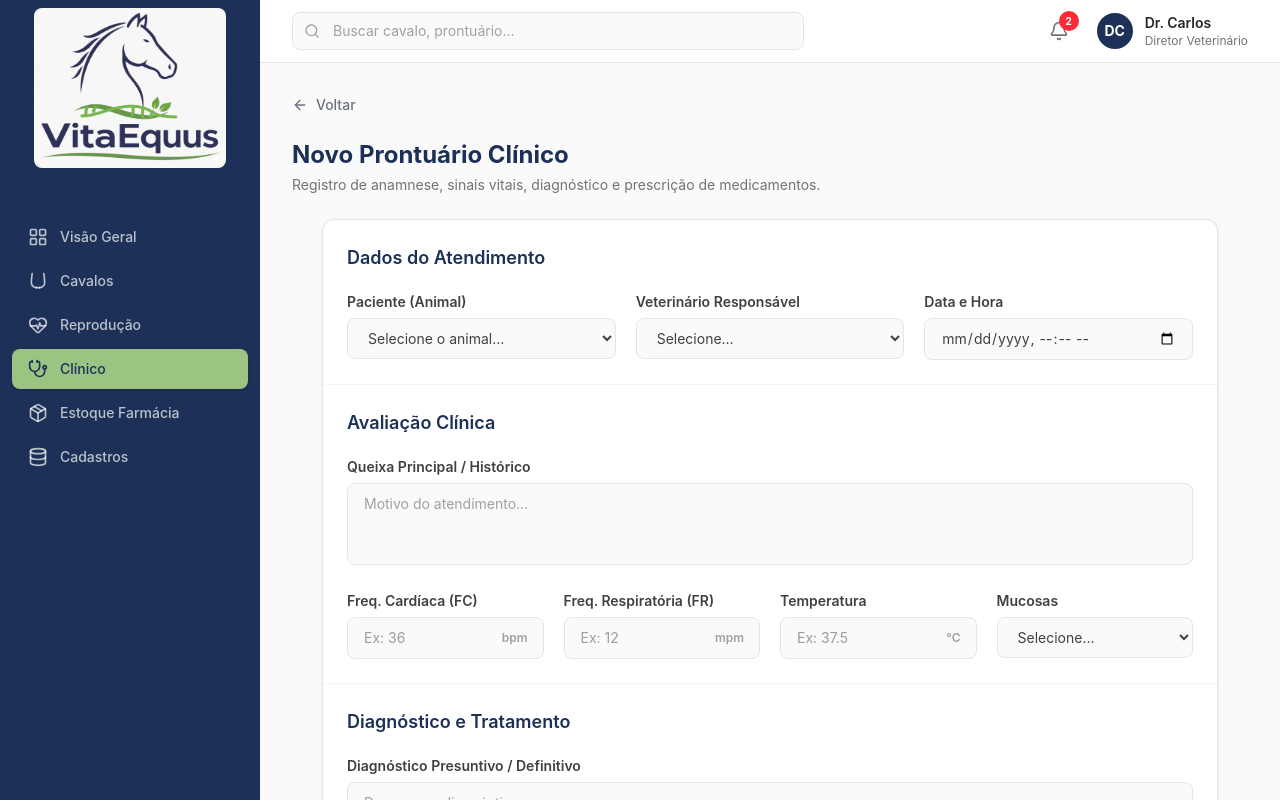
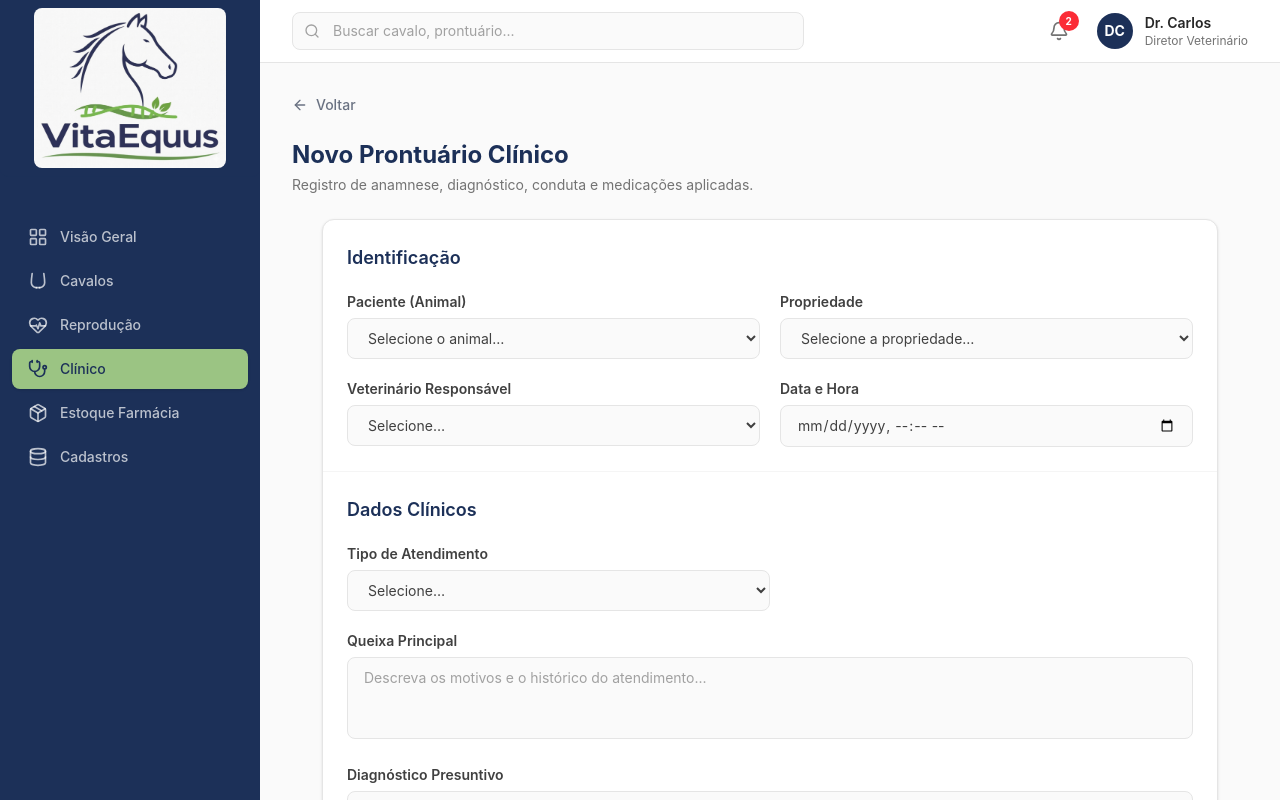
Before and after one commit to diogobrasil/vitta-equus-front, a React (Vite) app: page /clinico/novo in a window 1280 px wide. Built offline with nearby package versions, Linux system fonts and the light colour scheme.

Commit message:
refactor: Changes to the clinical care form to allow for the addition of more than one medication

```diff
--- a/src/pages/NovoProntuario.tsx
+++ b/src/pages/NovoProntuario.tsx
@@ -1,50 +1,82 @@
 import { useState } from "react";
 import { useNavigate } from "react-router-dom";
-import { ArrowLeft, Save } from "lucide-react";
+import { ArrowLeft, Save, Plus, Trash2 } from "lucide-react";
 
 /* ─────────────────────── Tipos ─────────────────────── */
 
+interface MedicacaoAplicada {
+    id: string; // ID temporário para o React renderizar a lista
+    insumoId: string;
+    dose: string;
+    viaAdministracao: string;
+    observacao: string;
+}
+
 interface ProntuarioForm {
     animalId: string;
+    propriedadeId: string;
     veterinarioId: string;
     dataHora: string;
+    tipoAtendimento: string;
     queixa: string;
-    fc: string;
-    fr: string;
-    temperatura: string;
-    mucosas: string;
     diagnostico: string;
-    prescricao: string;
+    conduta: string;
 }
 
-const INITIAL_STATE: ProntuarioForm = {
+const INITIAL_FORM: ProntuarioForm = {
     animalId: "",
+    propriedadeId: "",
     veterinarioId: "",
     dataHora: "",
+    tipoAtendimento: "",
     queixa: "",
-    fc: "",
-    fr: "",
-    temperatura: "",
-    mucosas: "",
     diagnostico: "",
-    prescricao: "",
+    conduta: "",
 };
 
 /* ─────────────────────── Componente ─────────────────────── */
 
 export default function NovoProntuario() {
     const navigate = useNavigate();
-    const [form, setForm] = useState<ProntuarioForm>(INITIAL_STATE);
+    const [form, setForm] = useState<ProntuarioForm>(INITIAL_FORM);
+    const [medicacoes, setMedicacoes] = useState<MedicacaoAplicada[]>([]);
 
-    const update = (field: keyof ProntuarioForm, value: string) =>
+    const updateForm = (field: keyof ProntuarioForm, value: string) =>
         setForm((prev) => ({ ...prev, [field]: value }));
+
+    const handleAddMedicacao = () => {
+        setMedicacoes((prev) => [
+            ...prev,
+            {
+                id: crypto.randomUUID(),
+                insumoId: "",
+                dose: "",
+                viaAdministracao: "",
+                observacao: "",
+            },
+        ]);
+    };
+
+    const handleRemoveMedicacao = (id: string) => {
+        setMedicacoes((prev) => prev.filter((med) => med.id !== id));
+    };
+
+    const updateMedicacao = (id: string, field: keyof MedicacaoAplicada, value: string) => {
+        setMedicacoes((prev) =>
+            prev.map((med) => (med.id === id ? { ...med, [field]: value } : med))
+        );
+    };
 
     const handleSubmit = (e: React.FormEvent) => {
         e.preventDefault();
-        console.log(
-            "📤 Dados do Prontuário Clínico:",
-            JSON.stringify(form, null, 2)
-        );
+
+        // payload que seria enviado para a API
+        const payload = {
+            ...form,
+            medicacoesAplicadas: medicacoes.map(({ id, ...rest }) => rest), // Remove o UUID no payload final
+        };
+
+        console.log("📤 Dados do Prontuário Clínico:", JSON.stringify(payload, null, 2));
         alert("Prontuário salvo com sucesso! (verifique o console)");
     };
 
@@ -69,8 +101,8 @@ export default function NovoProntuario() {
                     Novo Prontuário Clínico
                 </h1>
                 <p className="mt-1 text-sm text-neutral-500">
-                    Registro de anamnese, sinais vitais, diagnóstico e prescrição
-                    de medicamentos.
+                    Registro de anamnese, diagnóstico, conduta e medicações
+                    aplicadas.
                 </p>
             </div>
 
@@ -79,13 +111,13 @@ export default function NovoProntuario() {
                 onSubmit={handleSubmit}
                 className="mx-auto max-w-4xl rounded-xl border border-neutral-200 bg-white shadow-sm"
             >
-                {/* ─── Seção 1: Dados do Atendimento ─── */}
+                {/* ─── Seção 1: Identificação ─── */}
                 <div className="border-b border-neutral-100 p-6 space-y-5">
                     <h2 className="text-lg font-semibold text-brand-blue">
-                        Dados do Atendimento
+                        Identificação
                     </h2>
 
-                    <div className="grid grid-cols-1 gap-5 sm:grid-cols-3">
+                    <div className="grid grid-cols-1 gap-5 sm:grid-cols-2">
                         {/* Paciente */}
                         <div className="space-y-1.5">
                             <label
@@ -97,16 +129,32 @@ export default function NovoProntuario() {
                             <select
                                 id="animal"
                                 value={form.animalId}
-                                onChange={(e) =>
-                                    update("animalId", e.target.value)
-                                }
+                                onChange={(e) => updateForm("animalId", e.target.value)}
                                 className={inputClass}
                             >
                                 <option value="">Selecione o animal…</option>
                                 <option value="1">Campeão (Box 08)</option>
-                                <option value="2">
-                                    Estrela Dalva (Box 05)
-                                </option>
+                                <option value="2">Estrela Dalva (Box 05)</option>
+                            </select>
+                        </div>
+
+                        {/* Propriedade */}
+                        <div className="space-y-1.5">
+                            <label
+                                htmlFor="propriedade"
+                                className="block text-sm font-semibold text-neutral-700"
+                            >
+                                Propriedade
+                            </label>
+                            <select
+                                id="propriedade"
+                                value={form.propriedadeId}
+                                onChange={(e) => updateForm("propriedadeId", e.target.value)}
+                                className={inputClass}
+                            >
+                                <option value="">Selecione a propriedade…</option>
+                                <option value="1">Fazenda Esperança</option>
+                                <option value="2">Haras Boa Vista</option>
                             </select>
                         </div>
 
@@ -121,9 +169,7 @@ export default function NovoProntuario() {
                             <select
                                 id="veterinario"
                                 value={form.veterinarioId}
-                                onChange={(e) =>
-                                    update("veterinarioId", e.target.value)
-                                }
+                                onChange={(e) => updateForm("veterinarioId", e.target.value)}
                                 className={inputClass}
                             >
                                 <option value="">Selecione…</option>
@@ -144,191 +190,200 @@ export default function NovoProntuario() {
                                 id="dataHora"
                                 type="datetime-local"
                                 value={form.dataHora}
-                                onChange={(e) =>
-                                    update("dataHora", e.target.value)
-                                }
+                                onChange={(e) => updateForm("dataHora", e.target.value)}
                                 className={inputClass}
                             />
                         </div>
                     </div>
                 </div>
 
-                {/* ─── Seção 2: Anamnese e Sinais Vitais ─── */}
+                {/* ─── Seção 2: Dados Clínicos ─── */}
                 <div className="border-b border-neutral-100 p-6 space-y-5">
                     <h2 className="text-lg font-semibold text-brand-blue">
-                        Avaliação Clínica
+                        Dados Clínicos
                     </h2>
 
-                    {/* Queixa */}
+                    <div className="space-y-5">
+                        {/* Tipo de Atendimento */}
+                        <div className="space-y-1.5 sm:w-1/2">
+                            <label
+                                htmlFor="tipoAtendimento"
+                                className="block text-sm font-semibold text-neutral-700"
+                            >
+                                Tipo de Atendimento
+                            </label>
+                            <select
+                                id="tipoAtendimento"
+                                value={form.tipoAtendimento}
+                                onChange={(e) => updateForm("tipoAtendimento", e.target.value)}
+                                className={inputClass}
+                            >
+                                <option value="">Selecione…</option>
+                                <option value="clínico geral">Clínico Geral</option>
+                                <option value="vacinação">Vacinação</option>
+                                <option value="vermifugação">Vermifugação</option>
+                                <option value="exame laboratório">Exame Laboratorial</option>
+                            </select>
+                        </div>
+
+                        {/* Queixa Principal */}
                         <div className="space-y-1.5">
                             <label
                                 htmlFor="queixa"
                                 className="block text-sm font-semibold text-neutral-700"
                             >
-                            Queixa Principal / Histórico
+                                Queixa Principal
                             </label>
                             <textarea
                                 id="queixa"
                                 rows={3}
-                            placeholder="Motivo do atendimento..."
+                                placeholder="Descreva os motivos e o histórico do atendimento..."
                                 value={form.queixa}
-                            onChange={(e) => update("queixa", e.target.value)}
+                                onChange={(e) => updateForm("queixa", e.target.value)}
                                 className="w-full rounded-lg border border-neutral-200 bg-neutral-50 px-4 py-2.5 text-sm text-neutral-700 placeholder:text-neutral-400 outline-none transition resize-none focus:border-brand-green focus:ring-2 focus:ring-brand-green/20"
                             />
                         </div>
 
-                    {/* Sinais Vitais */}
-                    <div className="grid grid-cols-2 gap-5 sm:grid-cols-4">
-                        {/* FC */}
-                        <div className="space-y-1.5">
-                            <label
-                                htmlFor="fc"
-                                className="block text-sm font-semibold text-neutral-700"
-                            >
-                                Freq. Cardíaca (FC)
-                            </label>
-                            <div className="relative">
-                                <input
-                                    id="fc"
-                                    type="number"
-                                    min={0}
-                                    placeholder="Ex: 36"
-                                    value={form.fc}
-                                    onChange={(e) =>
-                                        update("fc", e.target.value)
-                                    }
-                                    className={`${inputClass} pr-14`}
-                                />
-                                <span className="pointer-events-none absolute right-4 top-1/2 -translate-y-1/2 text-xs font-semibold text-neutral-400">
-                                    bpm
-                                </span>
-                            </div>
-                        </div>
-
-                        {/* FR */}
-                        <div className="space-y-1.5">
-                            <label
-                                htmlFor="fr"
-                                className="block text-sm font-semibold text-neutral-700"
-                            >
-                                Freq. Respiratória (FR)
-                            </label>
-                            <div className="relative">
-                                <input
-                                    id="fr"
-                                    type="number"
-                                    min={0}
-                                    placeholder="Ex: 12"
-                                    value={form.fr}
-                                    onChange={(e) =>
-                                        update("fr", e.target.value)
-                                    }
-                                    className={`${inputClass} pr-16`}
-                                />
-                                <span className="pointer-events-none absolute right-4 top-1/2 -translate-y-1/2 text-xs font-semibold text-neutral-400">
-                                    mpm
-                                </span>
-                            </div>
-                        </div>
-
-                        {/* Temperatura */}
-                        <div className="space-y-1.5">
-                            <label
-                                htmlFor="temperatura"
-                                className="block text-sm font-semibold text-neutral-700"
-                            >
-                                Temperatura
-                            </label>
-                            <div className="relative">
-                                <input
-                                    id="temperatura"
-                                    type="number"
-                                    min={30}
-                                    max={45}
-                                    step={0.1}
-                                    placeholder="Ex: 37.5"
-                                    value={form.temperatura}
-                                    onChange={(e) =>
-                                        update("temperatura", e.target.value)
-                                    }
-                                    className={`${inputClass} pr-12`}
-                                />
-                                <span className="pointer-events-none absolute right-4 top-1/2 -translate-y-1/2 text-xs font-semibold text-neutral-400">
-                                    °C
-                                </span>
-                            </div>
-                        </div>
-
-                        {/* Mucosas */}
-                        <div className="space-y-1.5">
-                            <label
-                                htmlFor="mucosas"
-                                className="block text-sm font-semibold text-neutral-700"
-                            >
-                                Mucosas
-                            </label>
-                            <select
-                                id="mucosas"
-                                value={form.mucosas}
-                                onChange={(e) =>
-                                    update("mucosas", e.target.value)
-                                }
-                                className={inputClass}
-                            >
-                                <option value="">Selecione…</option>
-                                <option>Normocoradas</option>
-                                <option>Pálidas</option>
-                                <option>Congestas</option>
-                                <option>Cianóticas</option>
-                            </select>
-                        </div>
-                    </div>
-                </div>
-
-                {/* ─── Seção 3: Diagnóstico e Tratamento ─── */}
-                <div className="border-b border-neutral-100 p-6 space-y-5">
-                    <h2 className="text-lg font-semibold text-brand-blue">
-                        Diagnóstico e Tratamento
-                    </h2>
-
-                    {/* Diagnóstico */}
+                        {/* Diagnóstico Presuntivo */}
                         <div className="space-y-1.5">
                             <label
                                 htmlFor="diagnostico"
                                 className="block text-sm font-semibold text-neutral-700"
                             >
-                            Diagnóstico Presuntivo / Definitivo
+                                Diagnóstico Presuntivo
                             </label>
                             <textarea
                                 id="diagnostico"
                                 rows={2}
-                            placeholder="Descreva o diagnóstico…"
+                                placeholder="Descreva o diagnóstico inicial..."
                                 value={form.diagnostico}
-                            onChange={(e) =>
-                                update("diagnostico", e.target.value)
-                            }
+                                onChange={(e) => updateForm("diagnostico", e.target.value)}
                                 className="w-full rounded-lg border border-neutral-200 bg-neutral-50 px-4 py-2.5 text-sm text-neutral-700 placeholder:text-neutral-400 outline-none transition resize-none focus:border-brand-green focus:ring-2 focus:ring-brand-green/20"
                             />
                         </div>
 
-                    {/* Prescrição */}
+                        {/* Conduta */}
                         <div className="space-y-1.5">
                             <label
-                            htmlFor="prescricao"
+                                htmlFor="conduta"
                                 className="block text-sm font-semibold text-neutral-700"
                             >
-                            Prescrição / Medicamentos Aplicados
+                                Conduta
                             </label>
                             <textarea
-                            id="prescricao"
-                            rows={3}
-                            placeholder="Descreva os medicamentos, doses e vias de administração (ex: Fenilbutazona 4,4 mg/kg IV)..."
-                            value={form.prescricao}
-                            onChange={(e) =>
-                                update("prescricao", e.target.value)
-                            }
+                                id="conduta"
+                                rows={2}
+                                placeholder="Descreva os procedimentos realizados ou orientações..."
+                                value={form.conduta}
+                                onChange={(e) => updateForm("conduta", e.target.value)}
                                 className="w-full rounded-lg border border-neutral-200 bg-neutral-50 px-4 py-2.5 text-sm text-neutral-700 placeholder:text-neutral-400 outline-none transition resize-none focus:border-brand-green focus:ring-2 focus:ring-brand-green/20"
                             />
+                        </div>
+                    </div>
+                </div>
+
+                {/* ─── Seção 3: Medicações Aplicadas ─── */}
+                <div className="border-b border-neutral-100 p-6 space-y-5">
+                    <div className="flex items-center justify-between">
+                        <h2 className="text-lg font-semibold text-brand-blue">
+                            Medicações Aplicadas
+                        </h2>
+                    </div>
+
+                    <div className="space-y-4">
+                        {medicacoes.map((med, index) => (
+                            <div key={med.id} className="relative rounded-lg border border-neutral-200 bg-neutral-50/50 p-4">
+                                <button
+                                    type="button"
+                                    onClick={() => handleRemoveMedicacao(med.id)}
+                                    className="absolute -top-3 -right-3 flex h-7 w-7 items-center justify-center rounded-full border border-red-200 bg-white text-red-500 shadow-sm transition hover:bg-red-50 hover:text-red-600"
+                                    title="Remover Medicação"
+                                    aria-label="Remover Medicação"
+                                >
+                                    <Trash2 className="h-4 w-4" />
+                                </button>
+
+                                <h3 className="mb-3 text-xs font-semibold text-neutral-500 uppercase tracking-wider">
+                                    Medicação {index + 1}
+                                </h3>
+
+                                <div className="grid grid-cols-1 gap-4 sm:grid-cols-2 lg:grid-cols-4">
+                                    <div className="space-y-1.5 sm:col-span-2 lg:col-span-1">
+                                        <label className="block text-xs font-semibold text-neutral-700">
+                                            Insumo
+                                        </label>
+                                        <select
+                                            value={med.insumoId}
+                                            onChange={(e) => updateMedicacao(med.id, "insumoId", e.target.value)}
+                                            className={inputClass}
+                                        >
+                                            <option value="">Selecione…</option>
+                                            <option value="1">Fenilbutazona</option>
+                                            <option value="2">Soro Fisiológico (Ringer)</option>
+                                            <option value="3">Flunixin Meglumine</option>
+                                        </select>
+                                    </div>
+
+                                    <div className="space-y-1.5">
+                                        <label className="block text-xs font-semibold text-neutral-700">
+                                            Dose / Quantidade
+                                        </label>
+                                        <input
+                                            type="text"
+                                            value={med.dose}
+                                            onChange={(e) => updateMedicacao(med.id, "dose", e.target.value)}
+                                            placeholder="Ex: 10ml"
+                                            className={inputClass}
+                                        />
+                                    </div>
+
+                                    <div className="space-y-1.5">
+                                        <label className="block text-xs font-semibold text-neutral-700">
+                                            Via de Admin.
+                                        </label>
+                                        <select
+                                            value={med.viaAdministracao}
+                                            onChange={(e) => updateMedicacao(med.id, "viaAdministracao", e.target.value)}
+                                            className={inputClass}
+                                        >
+                                            <option value="">Selecione…</option>
+                                            <option value="IV">Intravenosa (IV)</option>
+                                            <option value="IM">Intramuscular (IM)</option>
+                                            <option value="Oral">Oral</option>
+                                            <option value="SC">Subcutânea (SC)</option>
+                                        </select>
+                                    </div>
+
+                                    <div className="space-y-1.5 sm:col-span-2 lg:col-span-1">
+                                        <label className="block text-xs font-semibold text-neutral-700">
+                                            Observações
+                                        </label>
+                                        <input
+                                            type="text"
+                                            value={med.observacao}
+                                            onChange={(e) => updateMedicacao(med.id, "observacao", e.target.value)}
+                                            placeholder="Ex: Diluído"
+                                            className={inputClass}
+                                        />
+                                    </div>
+                                </div>
+                            </div>
+                        ))}
+
+                        {medicacoes.length === 0 && (
+                            <div className="py-6 text-center text-sm text-neutral-500 border-2 border-dashed border-neutral-200 rounded-lg">
+                                Nenhuma medicação aplicada registrada neste atendimento.
+                            </div>
+                        )}
+
+                        <button
+                            type="button"
+                            onClick={handleAddMedicacao}
+                            className="inline-flex w-full items-center justify-center gap-2 rounded-lg border-2 border-dashed border-brand-blue/30 bg-brand-blue/5 px-5 py-3 text-sm font-semibold text-brand-blue transition-colors hover:border-brand-blue/50 hover:bg-brand-blue/10"
+                        >
+                            <Plus className="h-4 w-4" />
+                            Adicionar Medicação
+                        </button>
                     </div>
                 </div>
 
```
Lines whose indentation alone changed are shown as unchanged.
